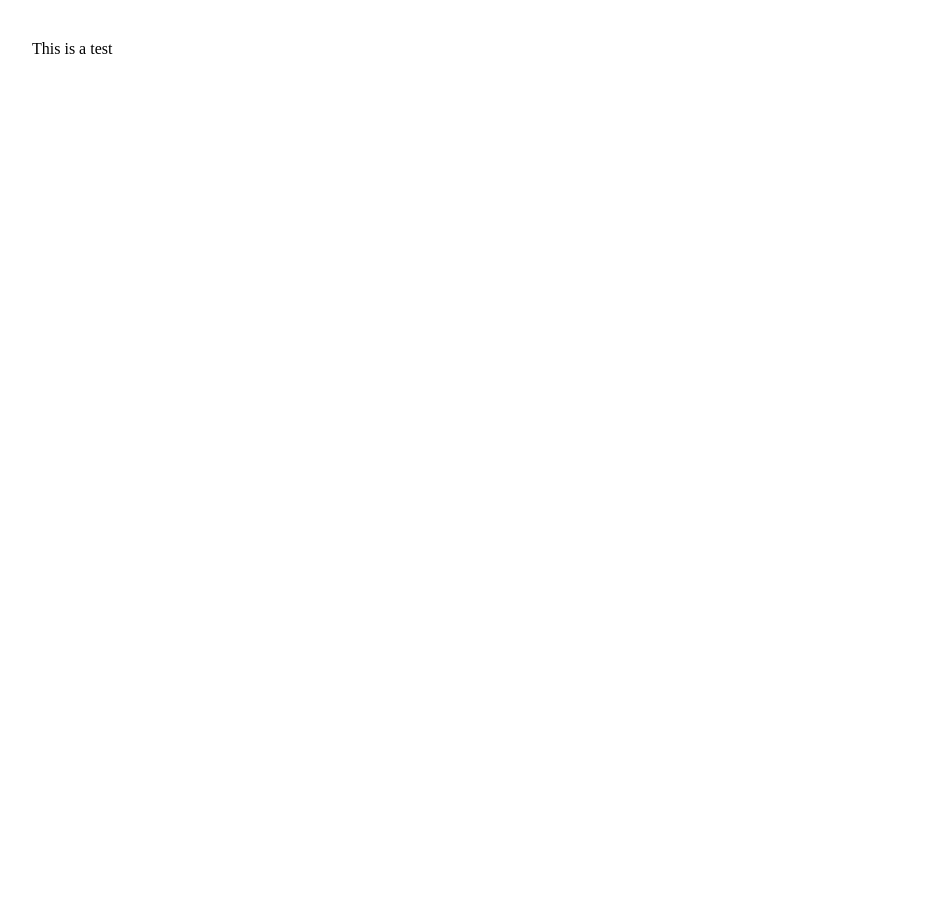
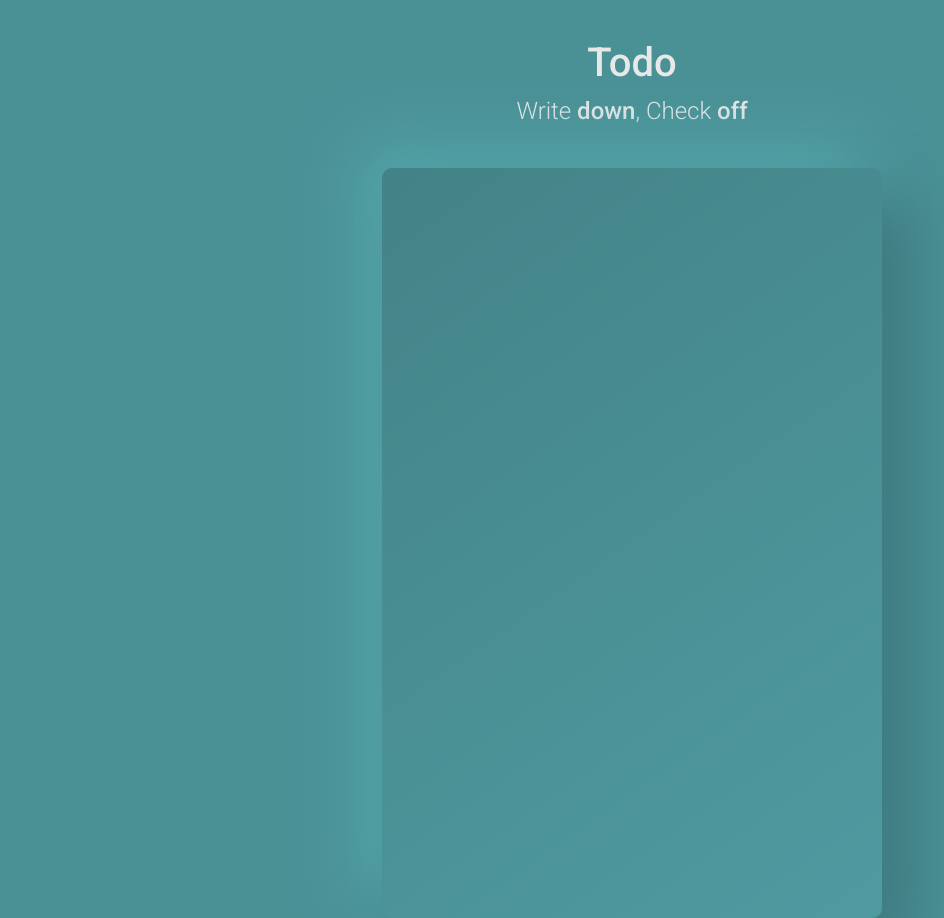
Before and after one commit to noel-pena/Todo-List-React, a React (Vite) app: page / in a window 1280 px wide. Shown: the whole page, without its empty margins (8-952 px from the left). Before the commit the page ends 880 px from the top, so only its background shows below. Built offline with nearby package versions, Linux system fonts and the light colour scheme.

Commit message:
box styling

```diff
--- a/index.html
+++ b/index.html
@@ -3,6 +3,13 @@
   <head>
     <meta charset="UTF-8" />
     <meta name="viewport" content="width=device-width, initial-scale=1.0" />
+    <link rel="preconnect" href="https://fonts.googleapis.com" />
+    <link rel="preconnect" href="https://fonts.gstatic.com" crossorigin />
+    <link
+      rel="stylesheet"
+      href="https://fonts.googleapis.com/css2?family=Roboto:wght@300;400;500;700&display=swap"
+    />
+
     <title>Todo List</title>
   </head>
   <body>
--- a/src/App.css
+++ b/src/App.css
@@ -1,6 +1,16 @@
-#root {
-  max-width: 1280px;
-  margin: 0 auto;
-  padding: 2rem;
+body {
+  margin: 0;
+  padding: 0;
   height: 100vh;
+  background-color: #4a9196;
+  color: rgb(232, 232, 232);
+  font-family: "Roboto";
 }
+
+.container {
+  height: 750px;
+  width: 500px;
+  border-radius: 10px;
+  background: linear-gradient(145deg, #438387, #4f9ba1);
+  box-shadow: 31px 31px 60px #3e7a7e, -20px -20px 60px #56a8ae;
+}
--- a/src/App.jsx
+++ b/src/App.jsx
@@ -1,7 +1,14 @@
 import "./App.css";
+import { ContainerBox } from "./components/ContainerBox";
+import { Title } from "./components/Title";
 
 function App() {
-  return <>This is a test</>;
+  return (
+    <>
+      <Title />
+      <ContainerBox />
+    </>
+  );
 }
 
 export default App;
--- /dev/null
+++ b/src/components/ContainerBox.jsx
@@ -0,0 +1,17 @@
+import Grid2 from "@mui/material/Unstable_Grid2/Grid2";
+
+export const ContainerBox = () => {
+  return (
+    <Grid2
+      container
+      pt={3}
+      style={{
+        display: "flex",
+        alignItems: "center",
+        justifyContent: "center",
+      }}
+    >
+      <Grid2 container item className="container"></Grid2>
+    </Grid2>
+  );
+};
--- /dev/null
+++ b/src/components/Title.jsx
@@ -0,0 +1,33 @@
+import Grid2 from "@mui/material/Unstable_Grid2/Grid2";
+
+export const Title = () => {
+  return (
+    <Grid2
+      container
+      style={{
+        display: "flex",
+        alignItems: "center",
+        justifyContent: "center",
+      }}
+    >
+      <Grid2
+        container
+        item
+        pt={6}
+        sx={{
+          flexDirection: "column",
+          textAlign: "center",
+          fontSize: "1.5rem",
+          fontWeight: 200,
+          lineHeight: "0.75",
+        }}
+      >
+        <span style={{ fontWeight: 500, fontSize: "2.5rem" }}>Todo</span>
+        <p>
+          Write <span style={{ fontWeight: 500 }}>down</span>, Check{" "}
+          <span style={{ fontWeight: 500 }}>off</span>
+        </p>
+      </Grid2>
+    </Grid2>
+  );
+};
```
Also changed, not shown: index.js (added, +200 -0 lines), mongodb.js (added, +30 -0 lines), package.json (+9 -0 lines), 2 other files (tests, documents, lock files or other folders).
